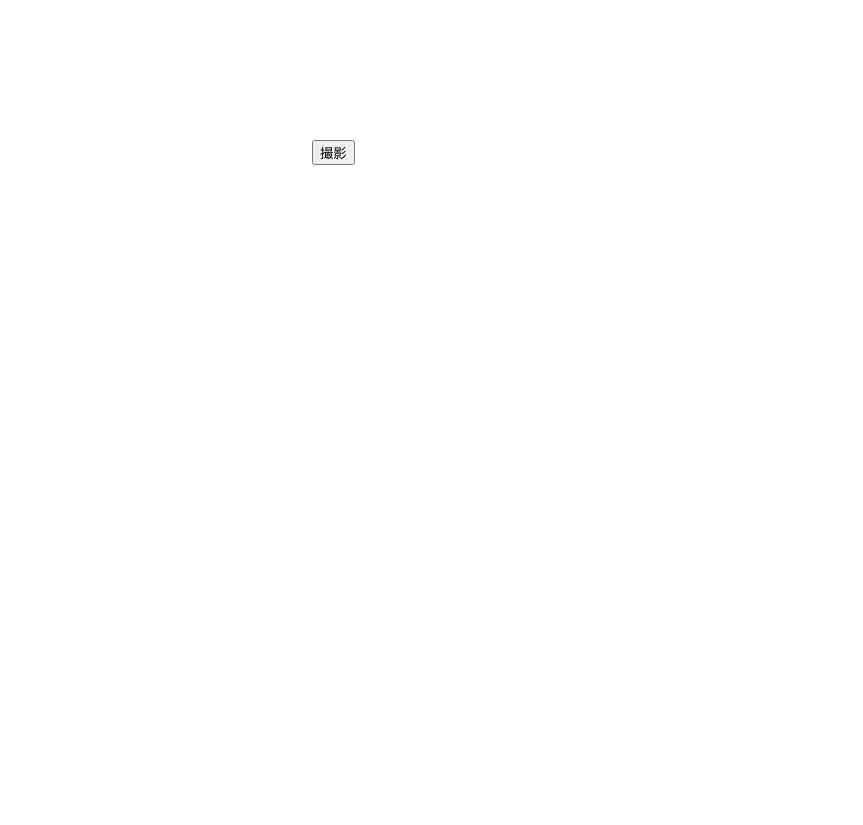
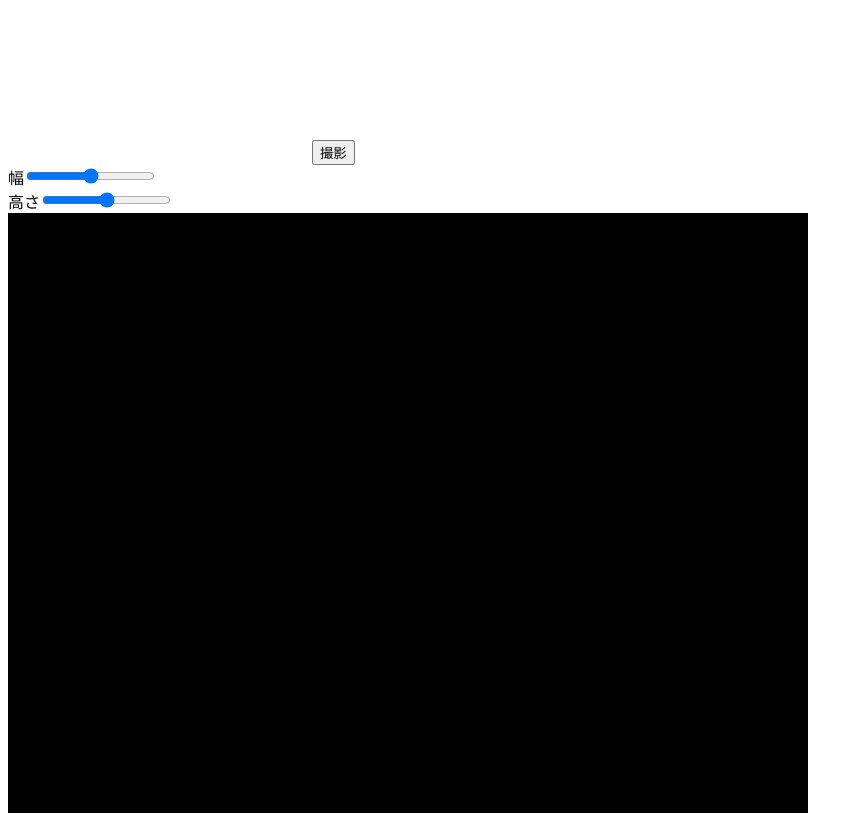
Before and after one commit to maeponyo/lecture07-2, a plain HTML site: page index.html in a window 1280 px wide. Both pictures are taken after a click on the button "撮影". Shown: the whole page, without its empty margins (0-863 px from the left). Before the commit the page ends 800 px from the top, so only its background shows below. Drawn offline with Linux system fonts and the light colour scheme.

Commit message:
練習1まで

```diff
--- a/app.js
+++ b/app.js
@@ -5,6 +5,10 @@ navigator.getUserMedia =
 
 var app = {
   preview: document.querySelector("video"),
+  shoot: document.querySelector("#shoot"),
+  canvas: document.querySelector("canvas"),
+  sliderX: document.querySelector("#width"),
+  sliderY: document.querySelector("#height"),
   stream: null
 };
 
@@ -23,7 +27,52 @@ function streamAquisitionFailed(error){
   console.log(error);
 }
 
+function getPixel(x, y){
+  var result = app.ctx.getImageData(x, y, 1, 1);
+  return result.data;
+}
+
+function formatColor(color){
+  return "rgb(" + color[0] + "," + color[1] + "," + color[2] + ")";
+};
+
+function updateMosaicSize(){
+  givenWidth = Number(app.sliderX.value);
+  givenHeight = Number(app.sliderY.value);
+};
+
+
+function mosaic(){
+  updateMosaicSize();
+  var i = 0;
+  var width = givenHeight;
+  var height = givenWidth;
+  while(i < app.canvas.width){
+    var j = 0;
+    while(j < app.canvas.height){
+      var color = getPixel(i, j);
+      app.ctx.fillStyle = formatColor(color);
+      app.ctx.fillRect(i, j, width, height);
+      j = j + height;
+    }
+    i = i + width;
+  }
+}
+
+function processImage(){
+  mosaic();
+}
+
+function capture(){
+  if(app.stream != null){
+    app.ctx.drawImage(app.preview, 0, 0, app.canvas.width, app.canvas.height);
+  }
+  processImage();
+}
+
 function initialize(){
+  app.shoot.addEventListener("click", capture);
+  app.ctx = app.canvas.getContext("2d");
   navigator.getUserMedia(MEDIA_CONSTRAINT, streamAquired, streamAquisitionFailed);
 }
 
@@ -34,4 +83,6 @@ function unload(){
   }
 }
 
+
+window.addEventListener("load", initialize);
 window.addEventListener("unload", unload);
--- a/index.html
+++ b/index.html
@@ -6,7 +6,11 @@
   </head>
   <body>
     <video></video>
-    <button id="shoot">撮影</button>
+    <button id="shoot">撮影</button><br>
+    幅<input type="range" id="width" min="20" max="100" step="10"><br>
+    高さ<input type="range" id="height" min="20" max="100" step="10"><br>
+
+     <canvas width="800" height="600"></canvas>
     <script src="app.js"></script>
   </body>
 </html>
```
